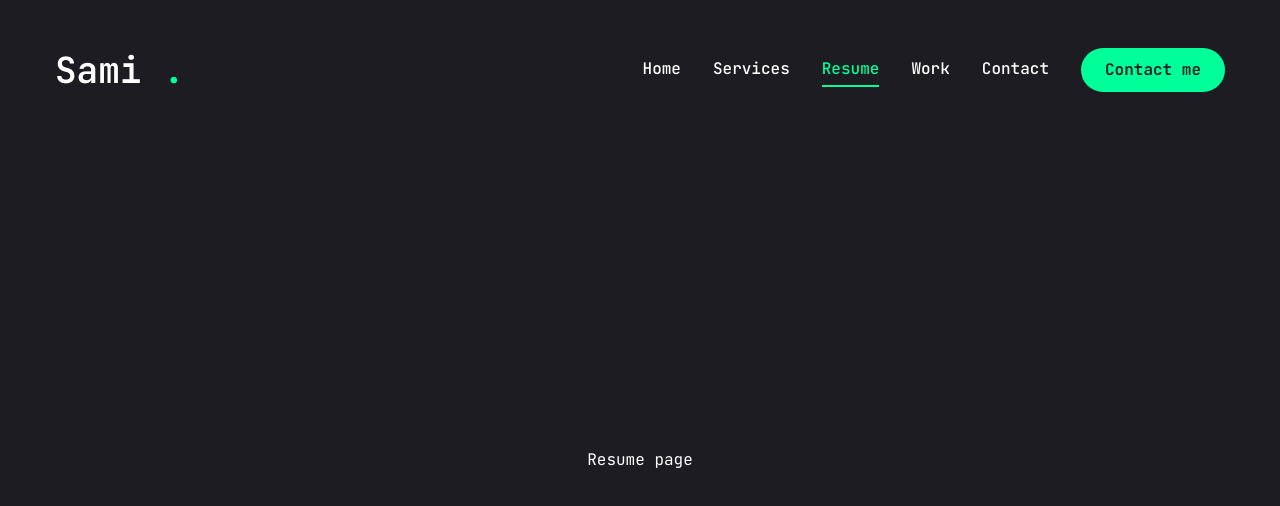
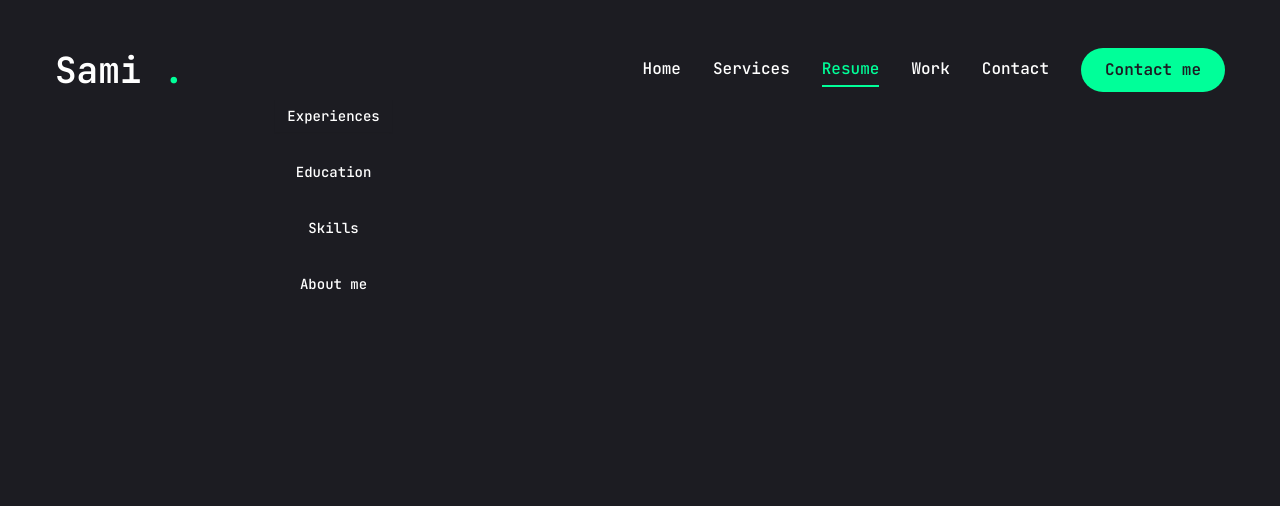
Before and after one commit to sami561/Portfolio, a Next.js app: page /resume in a window 1280 px wide. Shown: the top 506 px of the page. Built offline with nearby package versions, Linux system fonts and the light colour scheme.

Commit message:
fix resume

```diff
--- a/app/resume/page.tsx
+++ b/app/resume/page.tsx
@@ -42,7 +42,7 @@ const about = {
 };
 const experiences = {
   icon: "",
-  title: "My experiences",
+  title: "My Experiences",
   description:
     "Lorem ipsum dolor sit amet consectetur adipisicing elit. Inventore nisi vero quod molestiae culpa sunt, nihil corporis deleniti ex quibusdam. ",
   items: [
@@ -149,7 +149,27 @@ const Resume = () => {
       }}
       className="min-h-[80vh] flex items-center justify-center py-12 xl:py-0"
     >
-      Resume page
+      <div className="container mx-auto">
+        <Tabs
+          defaultValue="experiences"
+          className="flex flex-col xl:flex-row  gap-[60px]"
+        >
+          <TabsList className="flex flex-col w-full  max-w-[380px]mx-auto xl:mx-0 gap-6 ">
+            <TabsTrigger value="experiences"> Experiences</TabsTrigger>
+            <TabsTrigger value="education"> Education</TabsTrigger>
+            <TabsTrigger value="skills"> Skills</TabsTrigger>
+            <TabsTrigger value="about"> About me</TabsTrigger>
+          </TabsList>
+          <div className="min-h-[70vh] w-full">
+            <TabsContent value="experiences" className="w-full">
+              {" "}
+            </TabsContent>
+            <TabsContent></TabsContent>
+            <TabsContent></TabsContent>
+            <TabsContent></TabsContent>
+          </div>
+        </Tabs>
+      </div>
     </motion.div>
   );
 };
```
